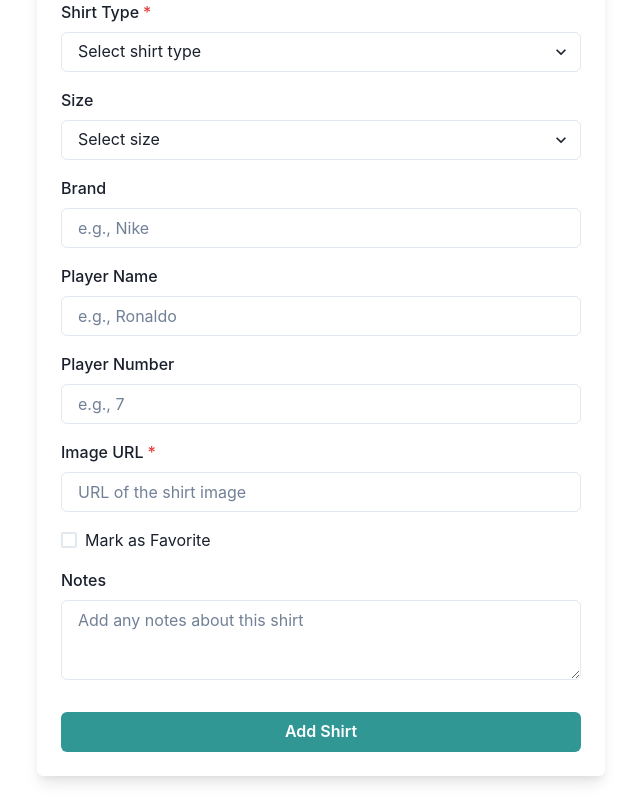
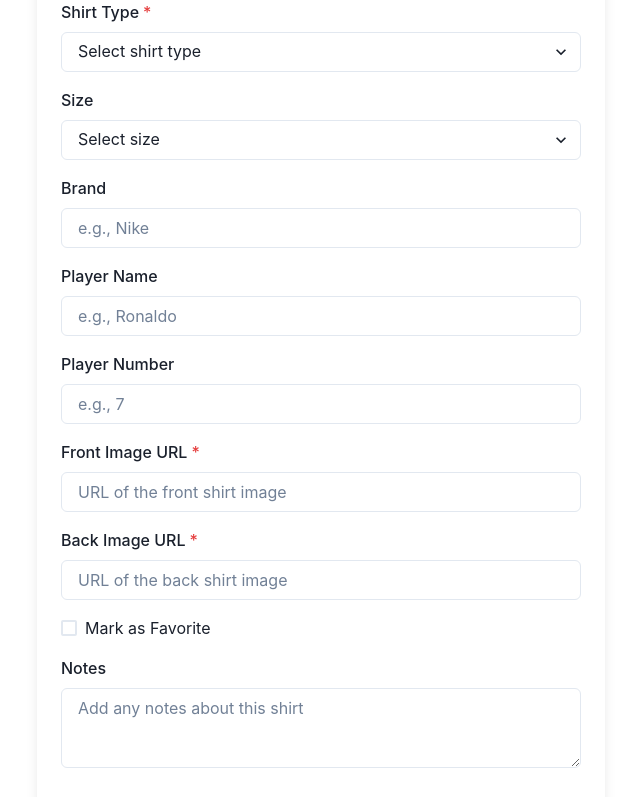
Before and after one commit to DMould123/ShirtHub, a React (Vite) app in the folder frontend/: page /create in a window 1280 px wide. Shown: the part 357-1154 px from the top of the page, without its empty margins (319-959 px from the left). Built offline with nearby package versions, Linux system fonts and the light colour scheme.

Commit message:
Added functionality to upload and update both front and back images for shirts in the ShirtCard component. Updated the modal to include a field for the back of the shirt image

```diff
--- a/frontend/src/components/ShirtCard.jsx
+++ b/frontend/src/components/ShirtCard.jsx
@@ -75,7 +75,8 @@ const ShirtCard = ({ shirt }) => {
 
 	return (
 		<Box shadow='lg' rounded='lg' overflow='hidden' bg={bg} transition='all 0.3s' _hover={{ transform: 'translateY(-5px)', shadow: 'xl' }} borderWidth="1px" borderColor="gray.200" p={4}>
-			<Image src={shirt.image} alt={shirt.team} h={80} w='full' objectFit='contain' borderRadius="md" />
+			<Image src={shirt.image} alt={`${shirt.team} Front`} h={80} w='full' objectFit='contain' borderRadius="md" />
+			<Image src={shirt.backImage} alt={`${shirt.team} Back`} h={80} w='full' objectFit='contain' borderRadius="md" mt={2} />
 
 			<Box mt={4}>
 				<Heading as='h3' size='md' mb={1}>{shirt.team}</Heading>
@@ -193,11 +194,20 @@ const ShirtCard = ({ shirt }) => {
 							/>
 						</FormControl>
 						<FormControl id="image" isRequired>
-							<FormLabel>Image URL</FormLabel>
+							<FormLabel>Front Image URL</FormLabel>
 							<Input
 								type="url"
 								name="image"
 								value={updatedShirtData.image}
+								onChange={handleInputChange}
+							/>
+						</FormControl>
+						<FormControl id="backImage" isRequired>
+							<FormLabel>Back Image URL</FormLabel>
+							<Input
+								type="url"
+								name="backImage"
+								value={updatedShirtData.backImage}
 								onChange={handleInputChange}
 							/>
 						</FormControl>
--- a/frontend/src/pages/CreateShirt.jsx
+++ b/frontend/src/pages/CreateShirt.jsx
@@ -25,6 +25,7 @@ const CreateShirt = () => {
     player: '',
     playerNumber: '',
     image: '',
+    backImage: '',
     favorite: false,
     notes: ''
   })
@@ -61,6 +62,7 @@ const CreateShirt = () => {
         player: '',
         playerNumber: '',
         image: '',
+        backImage: '',
         favorite: false,
         notes: ''
       })
@@ -174,13 +176,24 @@ const CreateShirt = () => {
           </FormControl>
 
           <FormControl id="image" isRequired>
-            <FormLabel>Image URL</FormLabel>
+            <FormLabel>Front Image URL</FormLabel>
             <Input
               type="url"
               name="image"
               value={shirtData.image}
               onChange={handleChange}
-              placeholder="URL of the shirt image"
+              placeholder="URL of the front shirt image"
+            />
+          </FormControl>
+
+          <FormControl id="backImage" isRequired>
+            <FormLabel>Back Image URL</FormLabel>
+            <Input
+              type="url"
+              name="backImage"
+              value={shirtData.backImage}
+              onChange={handleChange}
+              placeholder="URL of the back shirt image"
             />
           </FormControl>
 
```
Also changed, not shown: 2 other files (tests, documents, lock files or other folders).
